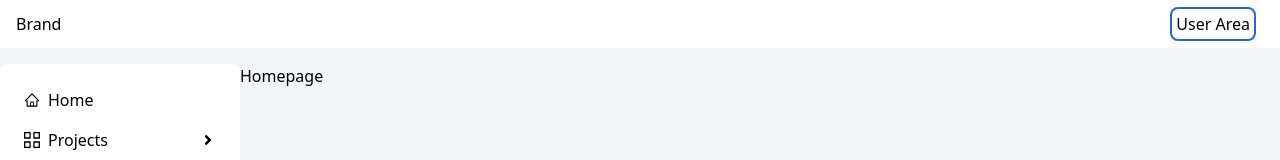
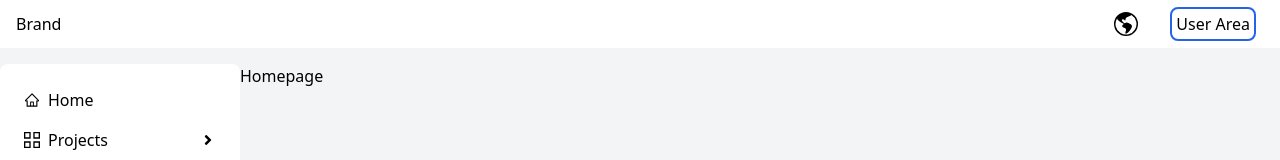
Before and after one commit to NhanVo-gmt/Admin-panel, a Next.js app: page / in a window 1280 px wide. Shown: the top 160 px of the page. Built offline with nearby package versions, Linux system fonts and the light colour scheme.

Commit message:
Adding language text box

```diff
--- /dev/null
+++ b/components/layout/LanguageSelectBox.jsx
@@ -0,0 +1,56 @@
+"use client";
+
+import "/node_modules/flag-icons/css/flag-icons.min.css";
+import React, { useState } from "react";
+import { BsGlobeAmericas } from "react-icons/bs";
+import Link from "next/link";
+
+const languages = [
+  { id: 1, flag: "fi fi-us", route: "/en" },
+  { id: 2, flag: "fi fi-ir", route: "/fa" },
+];
+
+const LanguageSelectBox = () => {
+  const [open, setOpen] = useState(false);
+
+  return (
+    <>
+      <div
+        onClick={() => setOpen((prev) => !prev)}
+        className="flex flex-col justify-center items-center relative z-30"
+      >
+        <div className="p-2 rounded-lg cursor-pointer">
+          <span className="text-2xl">
+            <BsGlobeAmericas />
+          </span>
+        </div>
+        <div
+          className={`flex flex-col w-14 my-2 bg-white rounded-lg ${
+            open ? "opacity-100 h-auto" : "opacity-0 h-0 "
+          } overflow-hidden transition-all duration-200 cursor-pointer absolute top-12 right-0`}
+        >
+          {languages.map((item) => (
+            <div
+              onClick={() => {
+                setOpen(true);
+              }}
+              className={`flex justify-center items-center gap-x-2 px-2 py-1 hover:bg-sky-200`}
+              key={item}
+            >
+              <Link href={item.route}>
+                <span className={item.flag}></span>
+              </Link>
+            </div>
+          ))}
+        </div>
+      </div>
+      <div
+        className={`bg-gray-100 fixed inset-0 opacity-50 z-0 ${
+          open ? "block" : "hidden"
+        }`}
+      ></div>
+    </>
+  );
+};
+
+export default LanguageSelectBox;
--- a/components/layout/MainHeader.jsx
+++ b/components/layout/MainHeader.jsx
@@ -4,6 +4,7 @@
 import React, { useContext } from "react";
 import { FaBars } from "react-icons/fa";
 import UserAreaSelectBox from "./UserAreaSelectBox";
+import LanguageSelectBox from "./LanguageSelectBox";
 
 const MainHeader = () => {
   const { toggle } = useContext(MenuContext);
@@ -11,6 +12,9 @@
     <div className="bg-white flex justify-between items-center px-4 h-12 mb-4">
       <div>Brand</div>
       <div className="flex justify-center items-center gap-4">
+        <div>
+          <LanguageSelectBox />
+        </div>
         <div onClick={toggle} className="lg:hidden">
           <FaBars className="cursor-pointer" />
         </div>
--- a/package.json
+++ b/package.json
@@ -9,6 +9,7 @@
     "lint": "next lint"
   },
   "dependencies": {
+    "flag-icons": "^7.1.0",
     "next": "14.1.0",
     "react": "^18",
     "react-dom": "^18",
```
Also changed, not shown: 1 other file (tests, documents, lock files or other folders).
